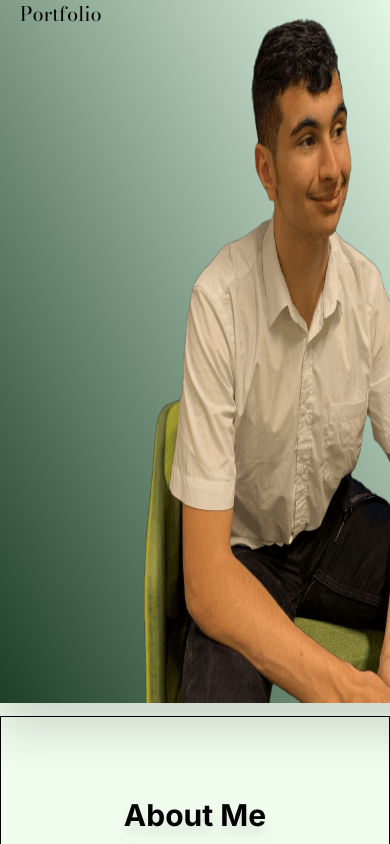
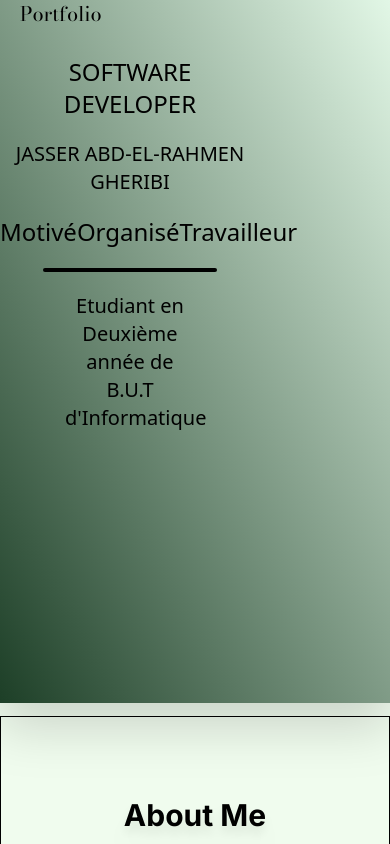
Before and after one commit to TawahinBeirut/portfolio, a React (Create React App) app: page / in a window 390 px wide. Shown: the top 844 px of the page. Built offline with nearby package versions, Linux system fonts and the light colour scheme; the HTML template or start-up script is replaced by a standard one.

Commit message:
Responsive commencé

```diff
--- a/src/Components/Presentation.js
+++ b/src/Components/Presentation.js
@@ -6,20 +6,20 @@ import { delay, motion } from "framer-motion"
 export default function Presentation() {
   return (
     <div className="h-screen overflow-hidden">
-        <div className='h-5/6 bg-gradient-to-tr from-Abd-el-Bg1 to-Abd-el-Bg2 flex justify-stretch drop-shadow-2xl'>
+        <div className='h-5/6 bg-gradient-to-tr from-Abd-el-Bg1 to-Abd-el-Bg2 flex drop-shadow-2xl overflow-hidden flex-col tablet:justify-stretch tablet:flex-row'>
             <motion.h1 initial={{opacity: 0,y : 10}} animate={{opacity: 1 , y: 0}} transition={{delay: 1}} className="font-Button text-xl ml-5">Portfolio</motion.h1>
-            <motion.img initial={{opacity: 0, x : -10}} animate={{opacity: 1,x : 0}} transition={{delay: 0.5}}src={img}></motion.img>
+            <motion.img initial={{opacity: 0, x : -10}} animate={{opacity: 1,x : 0}} transition={{delay: 0.5}} src={img} className="hidden tablet:block"></motion.img>
             <div className='flex flex-col w-4/6 justify-start mt-7'>
-                <div className="flex justify-center"><h1 className='text-7xl text-center'>{Themes.General.Profession}</h1></div>
-                <div className='flex justify-center'><h1 className='text-3xl mt-5 font-thin text-center'>{Themes.General.Prenom1} {Themes.General.Prenom2}</h1></div>
-                <div className='flex justify-center'><h1 className='text-3xl font-thin'>{Themes.General.Nom}</h1></div>
+                <div className="flex justify-center"><h1 className='text-center text-2xl tablet:text-6xl '>{Themes.General.Profession}</h1></div>
+                <div className='flex justify-center'><h1 className=' mt-5 font-thin text-center text-xl tablet:text-3xl'>{Themes.General.Prenom1} {Themes.General.Prenom2}</h1></div>
+                <div className='flex justify-center'><h1 className='font-thin text-xl tablet:text-3xl'>{Themes.General.Nom}</h1></div>
                 <div className='flex text-2xl font-thin justify-evenly mt-5 text-center'>
                     {Themes.General.Qualitites.map(el => (
                         <p>{el}</p>
                     ))}
                 </div>
                 <div className='flex justify-center'><div className='bg-black rounded-xl h-1 w-4/6 mt-5'></div></div>
-                <div className='flex justify-center'><div className='w-3/6 text-center font-thin mt-10 text-xl'>{Themes.General.ShortPresentation}</div></div>
+                <div className='flex justify-center'><div className='w-3/6 text-center font-thin mt-5 text-xl'>{Themes.General.ShortPresentation}</div></div>
             </div>
         </div>
     </div>
--- a/tailwind.config.js
+++ b/tailwind.config.js
@@ -2,6 +2,9 @@
 module.exports = {
   content: ["./src/**/*.{html,js}"],
   theme: {
+    screens:{
+      'tablet' : '960px'
+    },
     extend: {
       colors:{
         "Background" : "#F0FCEE",
```
